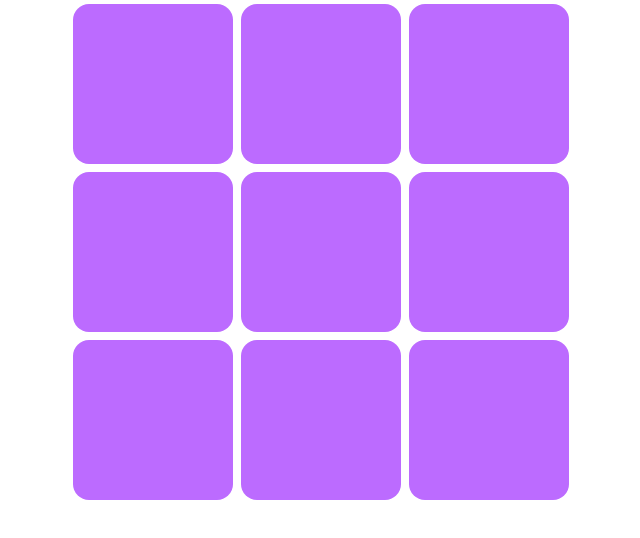
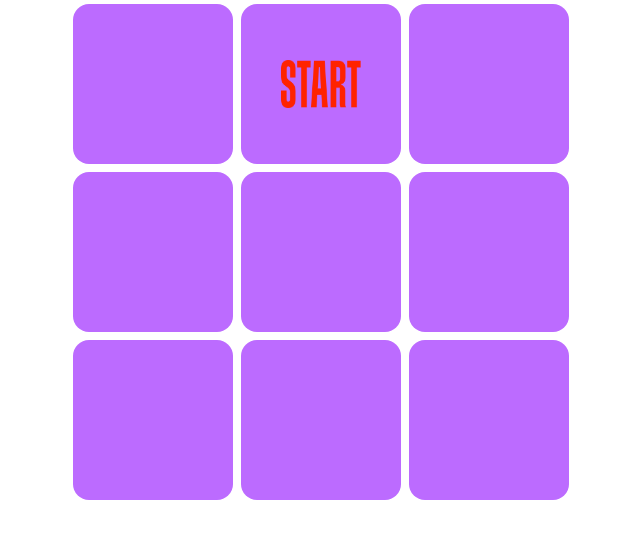
Before and after one commit to 11alexey11/ama_kids_labyrinth, a React app: page / in a window 1280 px wide. Shown: the top 538 px of the page, without its empty margins (319-959 px from the left). Built offline with nearby package versions, Linux system fonts and the light colour scheme.

Commit message:
feat: Add generation of start cell

```diff
--- a/package.json
+++ b/package.json
@@ -21,9 +21,9 @@
   "homepage": "https://github.com/11alexey11/ama_kids_labyrinth#readme",
   "devDependencies": {
     "@babel/core": "^7.18.10",
+    "@babel/eslint-parser": "^7.5.4",
     "@babel/preset-env": "^7.18.10",
     "@babel/preset-react": "^7.18.6",
-    "@babel/eslint-parser": "^7.5.4",
     "babel-loader": "^8.2.5",
     "clean-webpack-plugin": "^4.0.0",
     "cross-env": "^7.0.3",
@@ -32,6 +32,7 @@
     "eslint-loader": "^4.0.2",
     "eslint-plugin-react": "^7.30.1",
     "eslint-plugin-react-hooks": "^4.6.0",
+    "file-loader": "^6.2.0",
     "html-webpack-plugin": "^5.5.0",
     "mini-css-extract-plugin": "^2.6.1",
     "optimize-css-assets-webpack-plugin": "^6.0.1",
--- a/src/classes/Cell.js
+++ b/src/classes/Cell.js
@@ -53,4 +53,9 @@ export class Cell {
 
         return null;
     }
+
+    generateNeighboringCells() {
+        const neighboringCells = [this.generateTopCell(), this.generateRightCell(), this.generateBottomCell(), this.generateLeftCell()];
+        return neighboringCells.filter((neighboringCell) => neighboringCell);
+    }
 }
--- a/src/components/Cell/Cell.js
+++ b/src/components/Cell/Cell.js
@@ -1,10 +1,19 @@
 import React from 'react';
+
+import startPng from '../../assets/start.png';
 
 import './index.scss';
 
-const Cell = () => {
+const Cell = ({ cell, startCell }) => {
     return (
-        <div className='cell'></div>
+        <div className='cell'>
+            {
+                cell.x === startCell.x && cell.y === startCell.y &&
+                (
+                    <img src={startPng} className='cell__start' />
+                )
+            }
+        </div>
     )
 };
 
--- a/src/components/Cell/index.scss
+++ b/src/components/Cell/index.scss
@@ -1,9 +1,17 @@
 @import '../../common/variables.scss';
 
 .cell {
+    display: flex;
+    justify-content: center;
+    align-items: center;
     width: 10rem;
     height: 10rem;
     margin: 0.25rem;
     border-radius: 1rem;
     background-color: $purple;
+
+    &__start {
+        width: 5rem;
+        height: 3rem;
+    }
 }
--- a/src/components/Field/Field.js
+++ b/src/components/Field/Field.js
@@ -2,7 +2,7 @@ import React from 'react';
 import { useSelector } from 'react-redux';
 
 import { fieldSize } from '../../constants/fieldSize';
-import { getFieldCells } from '../../store/game/selectors';
+import { getFieldCells, getStartCell } from '../../store/game/selectors';
 import { Cell } from '../Cell';
 
 import './index.scss';
@@ -14,11 +14,12 @@ const fieldStyle = {
 
 const Field = () => {
     const cells = useSelector(getFieldCells);
+    const startCell = useSelector(getStartCell);
 
     return (
         <div className='field' style={fieldStyle}>
             {
-                cells.map((cell, index) => <Cell key={index} />)
+                cells.map((cell, index) => <Cell key={index} cell={cell} startCell={startCell} />)
             }
         </div>
     );
--- a/src/store/game/reducer.js
+++ b/src/store/game/reducer.js
@@ -1,8 +1,10 @@
-import { generateField } from '../../utils/generateNewGame';
+import { generateField } from '../../utils/generateField';
+import { generateRandomCell } from '../../utils/generateRandomCell';
 import { gameActionTypes } from './actionTypes';
 
 const initialState = {
-    cells: generateField()
+    cells: generateField(),
+    startCell: generateRandomCell()
 };
 
 export const gameReducer = (state = initialState, action) => {
--- a/src/store/game/selectors.js
+++ b/src/store/game/selectors.js
@@ -1 +1,3 @@
 export const getFieldCells = (state) => state.game.cells;
+
+export const getStartCell = (state) => state.game.startCell;
--- /dev/null
+++ b/src/utils/generateRandomCell.js
@@ -0,0 +1,9 @@
+import { Cell } from "../classes/Cell";
+import { fieldSize } from "../constants/fieldSize";
+
+export const generateRandomCell = () => {
+    const randomX = Math.floor(Math.random() * fieldSize.maxCellValue) + 1;
+    const randomY = Math.floor(Math.random() * fieldSize.maxCellValue) + 1;
+
+    return new Cell(randomX, randomY);
+}
--- a/webpack.config.js
+++ b/webpack.config.js
@@ -79,6 +79,14 @@ module.exports = {
                         }
                     }
                 ]
+            },
+            {
+                test: /\.(png|jpe?g|gif)$/i,
+                use: [
+                    {
+                        loader: 'file-loader',
+                    },
+                ],
             }
         ]
     }
```
Also changed, not shown: src/assets/start.png (added), src/utils/generateField.js (renamed from src/utils/generateNewGame.js).
